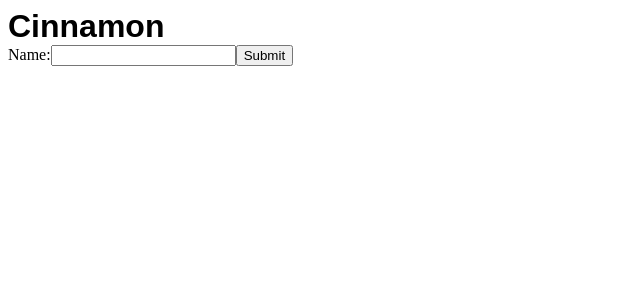
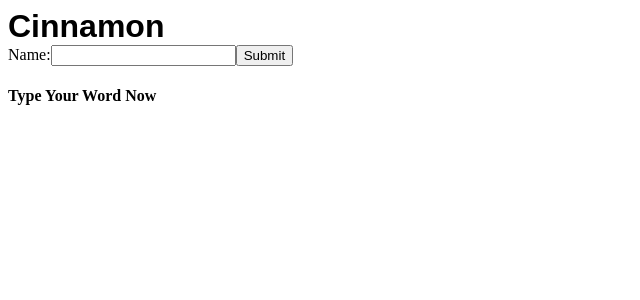
Before and after one commit to jcarmona120/Cinnamon, a React (Create React App) app: page / in a window 1280 px wide. Shown: the top 300 px of the page, without its empty margins (0-640 px from the left). Built offline with nearby package versions, Linux system fonts and the light colour scheme; a web font is replaced by a local one.

Commit message:
if statement for printing first synonym to screen

```diff
--- a/src/components/Search.js
+++ b/src/components/Search.js
@@ -19,17 +19,26 @@ class Search extends Component {
     }
 
     handleSubmit(event) {
-        axios.get(`https://api.datamuse.com/words?ml=${this.state.searchTerm}`)
+        axios.get(`https://api.datamuse.com/words?md=d&ml=${this.state.searchTerm}`)
             .then((response) => {
             	this.setState({wordData: response.data})
-                var words = response.data;
-                console.log(words)
+                console.log(this.state.wordData[0])
             })
         event.preventDefault();
     }
 
+
+
     render() {
+    	let synonym;
+	    if (this.state.wordData) {
+	    	synonym = <h4>{this.state.wordData[0].word}</h4>
+	    } else {
+	    	synonym = <h4>Type Your Word Now</h4>
+	    }
         return (
+        	<div>
+	        <div>
 		        <form onSubmit={this.handleSubmit}>
 		        	<label>
 		          	Name:
@@ -37,6 +46,11 @@ class Search extends Component {
 		        	</label>
 		        	<input type="submit" value="Submit" />
 		      	</form>
+		    </div>
+		    <div>
+		    	<h4>{synonym}</h4>
+		    </div>
+		    </div>
         );
     }
 }
```
Lines whose indentation alone changed are shown as unchanged.
